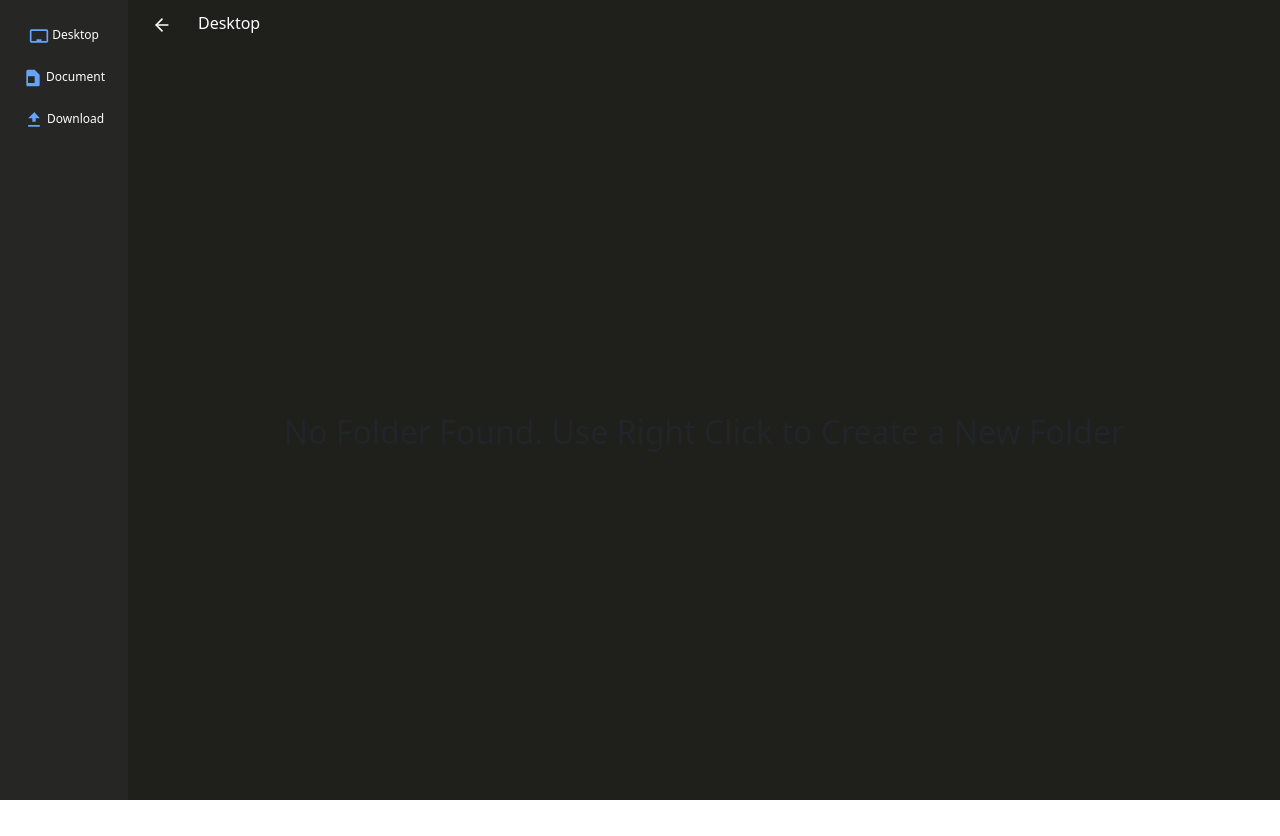
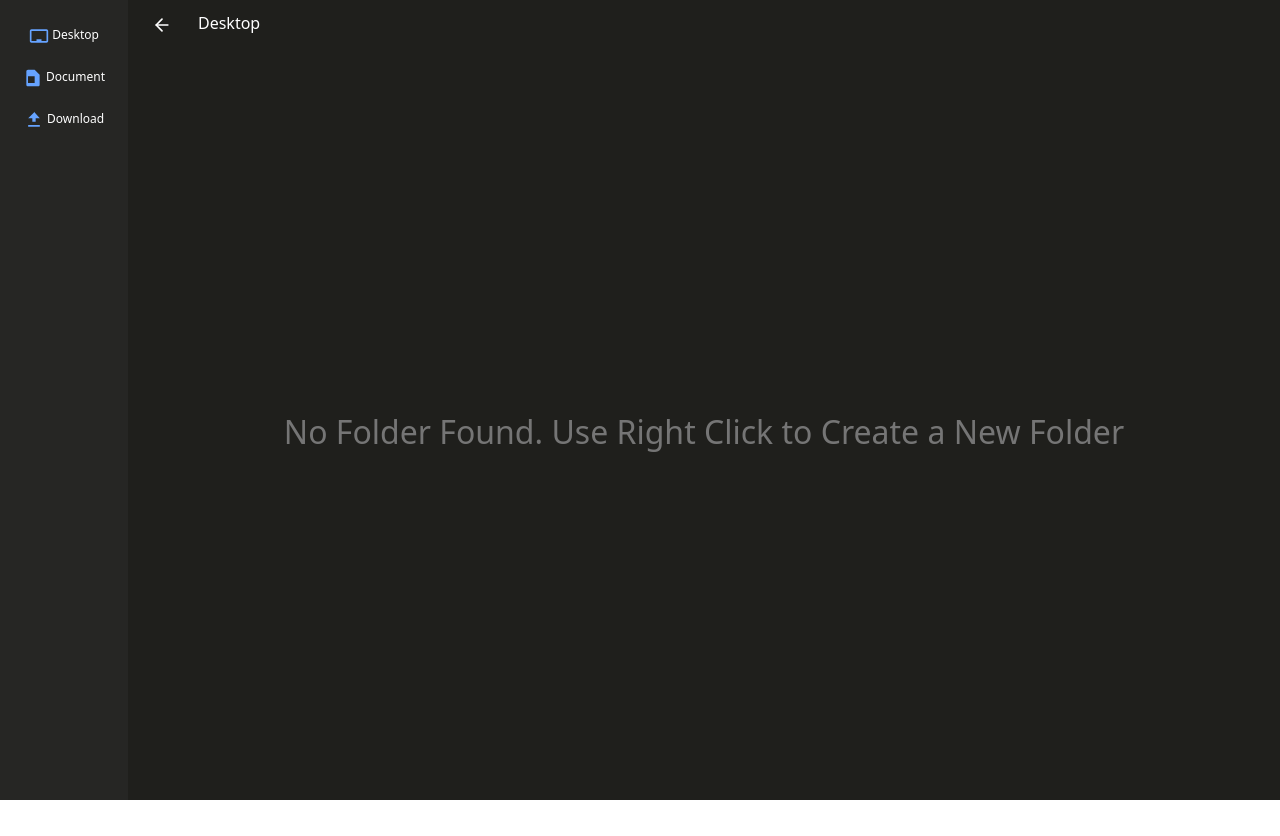
Before and after one commit to Sagarathome/Frontend-Assignment-ShipRocket, a React (Vite) app: page / in a window 1280 px wide. Built offline with nearby package versions, Linux system fonts and the light colour scheme.

Commit message:
Heading text added

```diff
--- a/src/components/FileList/FileList.css
+++ b/src/components/FileList/FileList.css
@@ -29,3 +29,6 @@
     font-size: 15px;
     color: white;
 }
+.no-found-color{
+    color: rgb(117, 117, 117);
+}
```
